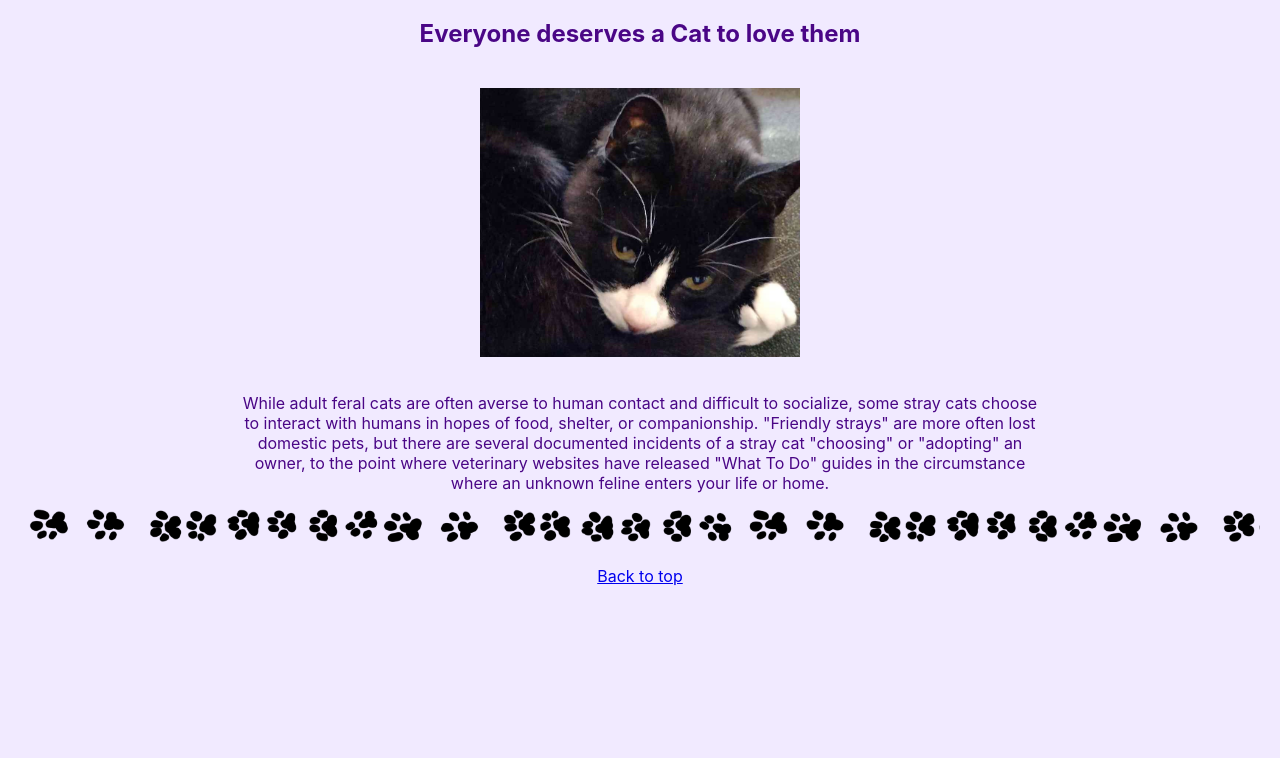
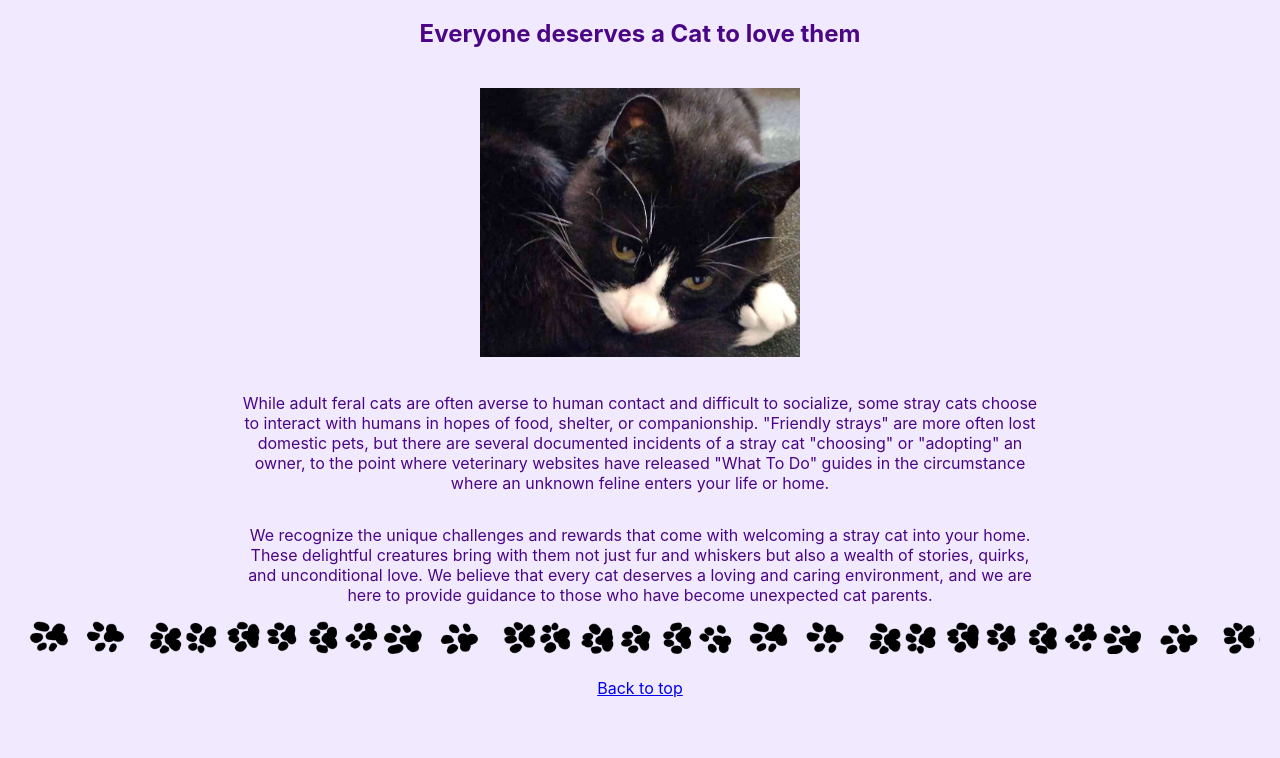
Before and after one commit to Ella22011/WebDevelopment24, a PHP site: page / in a window 1280 px wide. Shown: the part 127-885 px from the top of the page. Before the commit the page ends 713 px from the top, so only its background shows below. Run offline with PHP 8.4, Linux system fonts and the light colour scheme.

Commit message:
More text to index page

```diff
--- a/css/styles-ella.css
+++ b/css/styles-ella.css
@@ -56,7 +56,7 @@ body {
     padding: 20px;
 }
 
-#C1 {
+#C1, #C2 {
     text-align: center;
     max-width: 800px;
     margin: auto;
--- a/index.html
+++ b/index.html
@@ -39,10 +39,15 @@
                 "adopting" an owner, to the point where veterinary websites have released "What To Do" guides in the
                 circumstance where an unknown feline enters your life or home.</p>
         </article>
+        <article id="C2">
+            <p>
+                We recognize the unique challenges and rewards that come with welcoming a stray cat into your home.
+                These delightful creatures bring with them not just fur and whiskers but also a wealth of stories,
+                quirks, and unconditional love. We believe that every cat deserves a loving and caring environment, and
+                we are here to provide guidance to those who have become unexpected cat parents.
+            </p>
+        </article>
         <img src="images/websiteDividerPic.png" class="websiteDivider" alt="Pawprints">
-        <article id="C2">
-
-        </article>
     </main>
 
     <footer class="footer">
```
